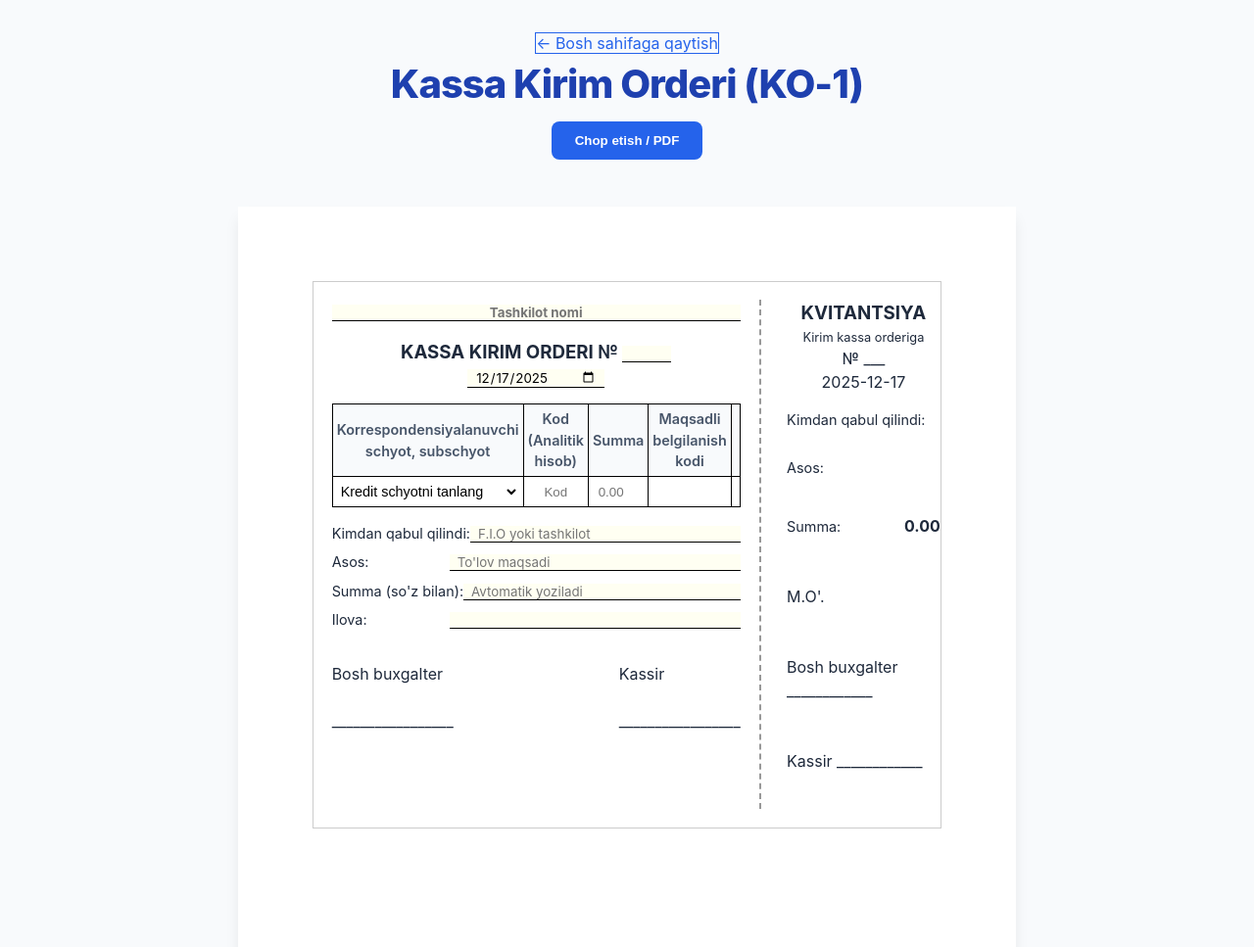
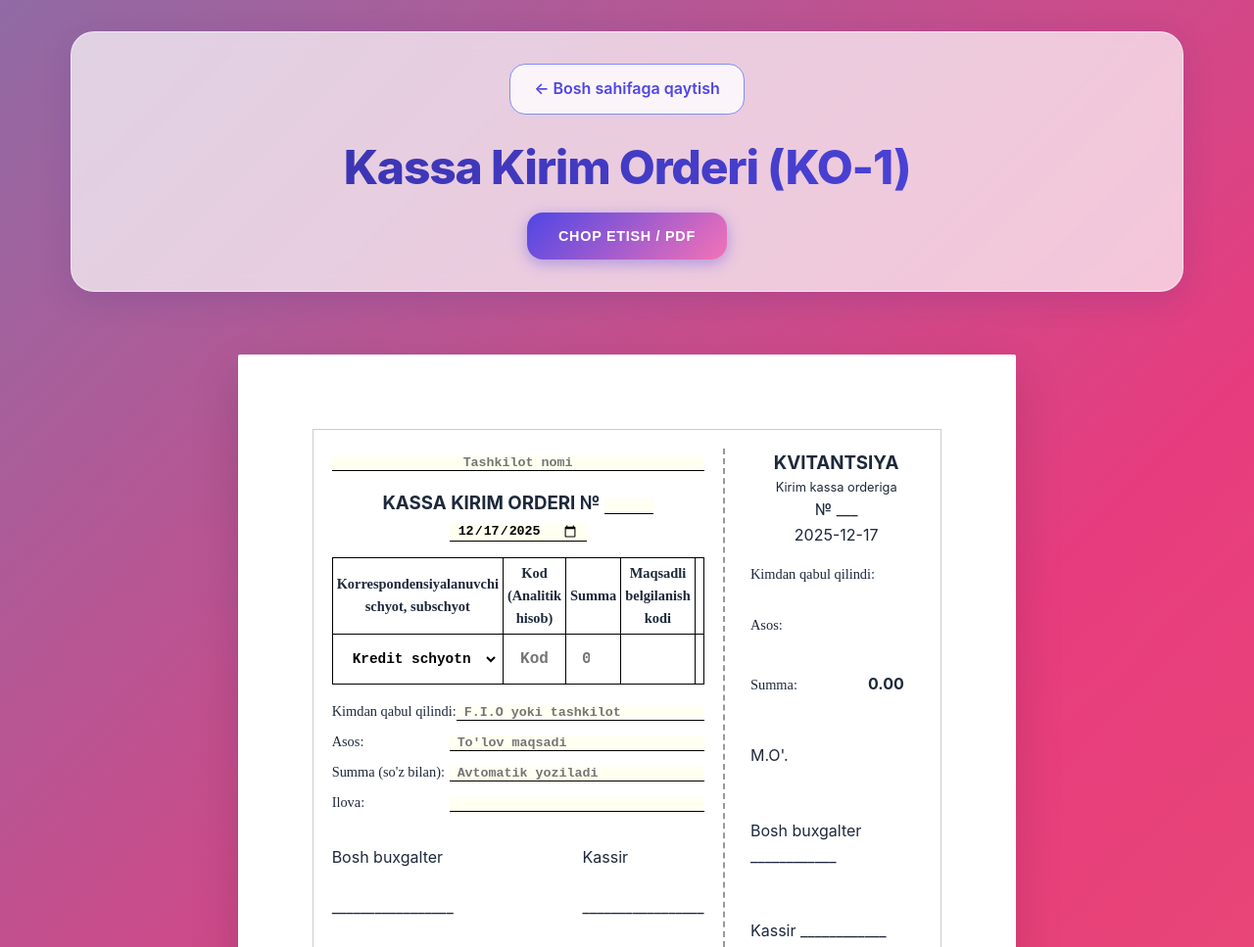
Before and after one commit to shuxratabdullayev-cloud/kassir-hisoboti, a plain HTML site: page kko.html in a window 1280 px wide. Shown: the top 967 px of the page at 98% size. Drawn offline with Linux system fonts and the light colour scheme; files that its build step writes are made by us from their sources; files whose address does not match are found by name.

Commit message:
Add files via upload

```diff
--- a/styles.css
+++ b/styles.css
@@ -1,15 +1,18 @@
 :root {
-    --primary-color: #2563eb;
-    --primary-dark: #1e40af;
-    --background-color: #f8fafc;
-    --surface-color: #ffffff;
+    --primary-color: #4f46e5;
+    /* Indigo 600 */
+    --primary-light: #818cf8;
+    --primary-dark: #3730a3;
+    --accent-color: #f472b6;
+    /* Pink 400 */
+    --surface-glass: rgba(255, 255, 255, 0.7);
+    --surface-glass-strong: rgba(255, 255, 255, 0.9);
     --text-color: #1e293b;
-    --border-color: #e2e8f0;
+    --text-muted: #64748b;
+    --border-glass: rgba(255, 255, 255, 0.5);
+    --shadow-glass: 0 8px 32px 0 rgba(31, 38, 135, 0.15);
     --success-color: #10b981;
     --danger-color: #ef4444;
-    --shadow-sm: 0 1px 2px 0 rgb(0 0 0 / 0.05);
-    --shadow-md: 0 4px 6px -1px rgb(0 0 0 / 0.1);
-    --shadow-lg: 0 10px 15px -3px rgb(0 0 0 / 0.1);
 }
 
 * {
@@ -19,11 +22,28 @@
 }
 
 body {
-    font-family: 'Inter', system-ui, -apple-system, sans-serif;
-    background-color: var(--background-color);
+    font-family: 'Outfit', 'Inter', system-ui, sans-serif;
     color: var(--text-color);
-    line-height: 1.5;
+    line-height: 1.6;
     min-height: 100vh;
+    /* Animated Gradient Background */
+    background: linear-gradient(-45deg, #ee7752, #e73c7e, #23a6d5, #23d5ab);
+    background-size: 400% 400%;
+    animation: gradient 15s ease infinite;
+}
+
+@keyframes gradient {
+    0% {
+        background-position: 0% 50%;
+    }
+
+    50% {
+        background-position: 100% 50%;
+    }
+
+    100% {
+        background-position: 0% 50%;
+    }
 }
 
 a {
@@ -39,187 +59,290 @@ a {
 }
 
 header {
-    margin-bottom: 3rem;
+    margin-bottom: 4rem;
     text-align: center;
+    padding: 2rem;
+    background: var(--surface-glass);
+    backdrop-filter: blur(10px);
+    -webkit-backdrop-filter: blur(10px);
+    border-radius: 1.5rem;
+    border: 1px solid var(--border-glass);
+    box-shadow: var(--shadow-glass);
 }
 
 h1 {
-    font-size: 2.5rem;
+    font-size: 3rem;
     font-weight: 800;
-    color: var(--primary-dark);
+    background: linear-gradient(to right, var(--primary-dark), var(--primary-color));
+    -webkit-background-clip: text;
+    -webkit-text-fill-color: transparent;
     margin-bottom: 0.5rem;
     letter-spacing: -0.025em;
 }
 
-h2 {
-    font-size: 1.5rem;
-    font-weight: 600;
-    margin-bottom: 1.5rem;
-}
-
 .subtitle {
-    color: #64748b;
-    font-size: 1.1rem;
+    color: var(--text-muted);
+    font-size: 1.25rem;
+    font-weight: 500;
 }
 
 /* Cards / Dashboard */
 .grid {
     display: grid;
-    grid-template-columns: repeat(auto-fit, minmax(300px, 1fr));
-    gap: 2rem;
+    grid-template-columns: repeat(auto-fit, minmax(320px, 1fr));
+    gap: 2.5rem;
 }
 
 .card {
-    background: var(--surface-color);
-    border-radius: 1rem;
-    padding: 2rem;
-    box-shadow: var(--shadow-md);
-    transition: transform 0.2s, box-shadow 0.2s;
-    border: 1px solid var(--border-color);
+    background: var(--surface-glass);
+    backdrop-filter: blur(12px);
+    -webkit-backdrop-filter: blur(12px);
+    border-radius: 1.5rem;
+    padding: 3rem 2rem;
+    box-shadow: var(--shadow-glass);
+    border: 1px solid var(--border-glass);
     text-align: center;
+    transition: all 0.3s ease;
+    display: flex;
+    flex-direction: column;
+    justify-content: space-between;
 }
 
 .card:hover {
-    transform: translateY(-5px);
-    box-shadow: var(--shadow-lg);
+    transform: translateY(-10px);
+    box-shadow: 0 12px 40px 0 rgba(31, 38, 135, 0.25);
+    background: var(--surface-glass-strong);
 }
 
 .card h3 {
-    color: var(--primary-color);
+    color: var(--primary-dark);
     margin-bottom: 1rem;
-    font-size: 1.5rem;
+    font-size: 1.75rem;
+    font-weight: 700;
 }
 
 .card p {
-    color: #64748b;
+    color: var(--text-muted);
     margin-bottom: 2rem;
+    font-size: 1.05rem;
 }
 
+/* Buttons */
 .btn {
     display: inline-block;
-    padding: 0.75rem 1.5rem;
-    background-color: var(--primary-color);
+    padding: 1rem 2rem;
+    background: linear-gradient(135deg, var(--primary-color), var(--accent-color));
     color: white;
-    border-radius: 0.5rem;
+    border-radius: 1rem;
     font-weight: 600;
-    transition: background-color 0.2s;
+    transition: all 0.3s ease;
     border: none;
     cursor: pointer;
+    box-shadow: 0 4px 15px rgba(79, 70, 229, 0.4);
+    text-transform: uppercase;
+    letter-spacing: 0.05em;
+    font-size: 0.9rem;
 }
 
 .btn:hover {
-    background-color: var(--primary-dark);
+    transform: translateY(-2px);
+    box-shadow: 0 6px 20px rgba(79, 70, 229, 0.6);
+    filter: brightness(1.1);
 }
 
 .btn-secondary {
-    background-color: transparent;
+    background: rgba(255, 255, 255, 0.8);
     color: var(--primary-color);
-    border: 1px solid var(--primary-color);
+    padding: 0.75rem 1.5rem;
+    border-radius: 1rem;
+    font-weight: 600;
+    margin-bottom: 1rem;
+    display: inline-block;
+    border: 1px solid var(--primary-light);
+    transition: all 0.3s;
 }
 
 .btn-secondary:hover {
-    background-color: #eff6ff;
+    background: white;
+    transform: translateX(-5px);
 }
 
 /* Forms */
-.form-group {
-    margin-bottom: 1rem;
+.form-control,
+.account-select,
+.table-input {
+    width: 100%;
+    padding: 0.75rem;
+    border: 2px solid rgba(255, 255, 255, 0.5);
+    border-radius: 0.75rem;
+    font-size: 1rem;
+    transition: all 0.3s;
+    background: rgba(255, 255, 255, 0.9);
 }
 
-.form-group label {
-    display: block;
-    margin-bottom: 0.5rem;
-    font-weight: 500;
-    color: #475569;
+.form-control:focus,
+.account-select:focus,
+.table-input:focus {
+    outline: none;
+    border-color: var(--primary-light);
+    box-shadow: 0 0 0 4px rgba(79, 70, 229, 0.1);
+    background: white;
 }
 
-.form-control {
-    width: 100%;
-    padding: 0.75rem;
-    border: 1px solid var(--border-color);
-    border-radius: 0.5rem;
-    font-size: 1rem;
-    transition: border-color 0.2s;
-}
-
-.form-control:focus {
-    outline: none;
-    border-color: var(--primary-color);
-    box-shadow: 0 0 0 3px rgba(37, 99, 235, 0.1);
-}
-
-/* Document Styles (KKO/KChO) */
+/* Document Styles (Paper Effect) */
 .document-container {
     background: white;
     padding: 2cm;
-    box-shadow: var(--shadow-lg);
+    box-shadow: 0 20px 50px rgba(0, 0, 0, 0.15);
     margin: 2rem auto;
-    max-width: 210mm; /* A4 width */
+    max-width: 210mm;
+    /* A4 width */
     min-height: 297mm;
+    position: relative;
+    /* Paper texture hint */
+    background-image: linear-gradient(to right, #fdfbfb, #ebedee 15%, #fdfbfb 15%, #fdfbfb 85%, #ebedee 85%);
+    /* Subtle spine effect */
+    background-size: 100% 100%;
+    /* Override gradient for simple clean paper */
+    background: white;
+    border-radius: 2px;
 }
 
-.doc-header {
-    display: flex;
-    justify-content: space-between;
-    margin-bottom: 2rem;
-    border-bottom: 2px solid #000;
-    padding-bottom: 1rem;
+/* Specific overrides for inputs INSIDE the document visuals to make them look like "fields" but not too jarring */
+.document-container input,
+.document-container select {
+    font-family: 'Courier New', Courier, monospace;
+    /* Typewriter feel */
+    color: #000;
+    font-weight: bold;
 }
 
-.doc-title {
-    text-align: center;
-    text-transform: uppercase;
-    font-weight: bold;
-    font-size: 1.2rem;
+.doc-input:focus,
+.table-input:focus {
+    background: rgba(254, 240, 138, 0.3);
+    /* Subtle yellow highlighter when focused */
 }
 
-/* Tables */
-.table-container {
-    overflow-x: auto;
-    background: white;
-    border-radius: 1rem;
-    box-shadow: var(--shadow-md);
+
+/* KKO Specifics for CSS file to keep HTML clean */
+.kko-layout {
+    display: flex;
+    gap: 2mm;
+    border: 1px solid #ccc;
+    padding: 5mm;
+    min-height: 148mm;
 }
 
-table {
+.kko-main {
+    flex: 2;
+    padding-right: 5mm;
+    border-right: 2px dashed #999;
+}
+
+.kko-receipt {
+    flex: 1;
+    padding-left: 5mm;
+}
+
+.doc-row {
+    display: flex;
+    margin-bottom: 0.5rem;
+    align-items: baseline;
+}
+
+.doc-label {
+    min-width: 120px;
+    font-size: 0.9rem;
+    font-family: "Times New Roman", serif;
+}
+
+.doc-input {
+    border: none;
+    border-bottom: 1px solid #000;
+    flex: 1;
+    padding: 0 0.5rem;
+    font-family: 'Courier New', monospace;
+    background: transparent;
+}
+
+/* Table Design inside Document */
+table.kko-table,
+table.cash-table {
     width: 100%;
     border-collapse: collapse;
+    font-size: 0.9rem;
+    margin: 1rem 0;
 }
 
-th, td {
-    padding: 1rem;
-    text-align: left;
-    border-bottom: 1px solid var(--border-color);
+table.kko-table th,
+table.kko-table td,
+table.cash-table th,
+table.cash-table td {
+    border: 1px solid #000;
+    padding: 6px;
+    text-align: center;
+    font-family: "Times New Roman", serif;
 }
 
-th {
-    background-color: #f8fafc;
-    font-weight: 600;
-    color: #475569;
+table.cash-table th {
+    background-color: #f1f5f9;
 }
 
-/* Print Styles */
+/* Print Styles - CRITICAL: Reset everything to black & white plain paper */
 @media print {
     body {
-        background: white;
+        background: none;
         color: black;
+        animation: none;
     }
 
-    .no-print {
+    .container {
+        padding: 0;
+        margin: 0;
+        max-width: none;
+    }
+
+    /* Hide UI elements */
+    .no-print,
+    header,
+    .btn,
+    .btn-secondary,
+    footer {
         display: none !important;
     }
 
+    /* Reset Document Container */
     .document-container {
         box-shadow: none;
         margin: 0;
         padding: 0;
         width: 100%;
         max-width: none;
+        border-radius: 0;
     }
 
-    .container {
-        width: 100%;
-        max-width: none;
+    /* Reset Inputs */
+    input,
+    select {
+        border: none;
+        background: transparent !important;
+        -webkit-appearance: none;
+        -moz-appearance: none;
+        appearance: none;
         padding: 0;
     }
+
+    /* Ensure borders print */
+    table,
+    th,
+    td,
+    .kko-layout,
+    .kko-main {
+        border-color: #000 !important;
+    }
+
+    .doc-input {
+        border-bottom: none;
+        /* Often filled forms don't show the underline line if typed */
+    }
 }
```
